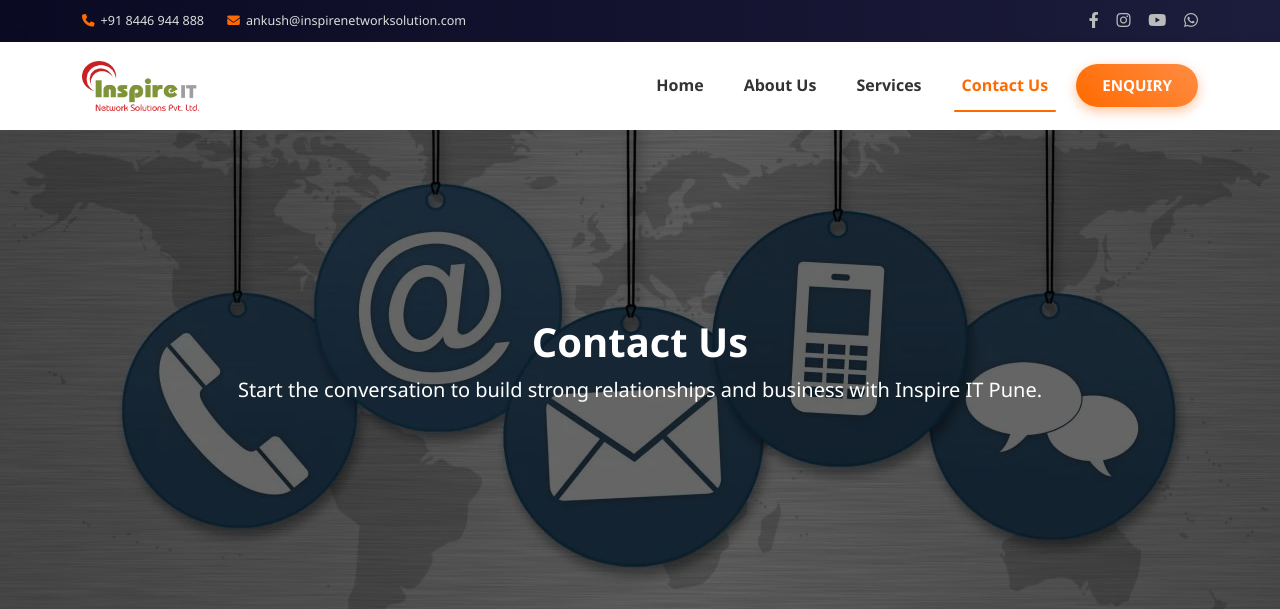
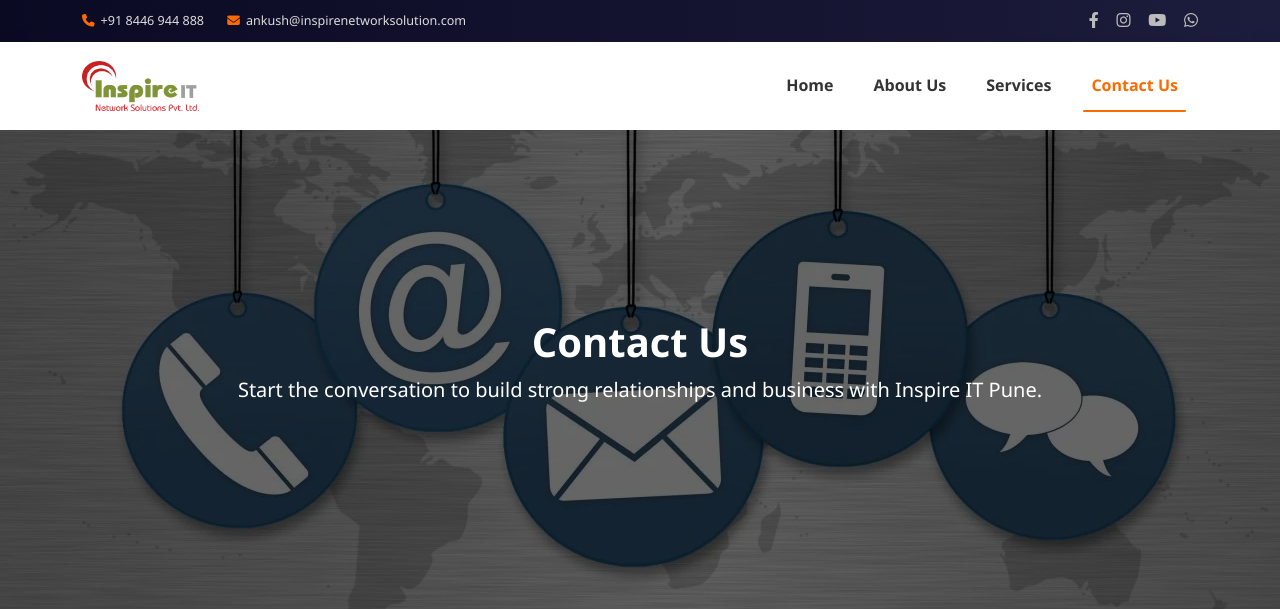
Before and after one commit to vedanttupe005/inspire-it-website, a Flask app: page /contact in a window 1280 px wide. Shown: the top 609 px of the page. Run offline with Flask 3, Linux system fonts and the light colour scheme.

Commit message:
Update base.html

```diff
--- a/templates/base.html
+++ b/templates/base.html
@@ -54,9 +54,9 @@
         <li class="nav-item"><a class="nav-link {% if request.path.startswith('/about') %}active{% endif %}" href="/about">About Us</a></li>
         <li class="nav-item"><a class="nav-link {% if request.path.startswith('/services') %}active{% endif %}" href="/services">Services</a></li>
         <li class="nav-item"><a class="nav-link {% if request.path.startswith('/contact') %}active{% endif %}" href="/contact">Contact Us</a></li>
-        <li class="nav-item ms-2">
+   <!--    <li class="nav-item ms-2">
           <a class="btn enquiry-btn" href="/enquiry">ENQUIRY</a>
-        </li>
+        </li>  -->
       </ul>
     </div>
   </div>
```
